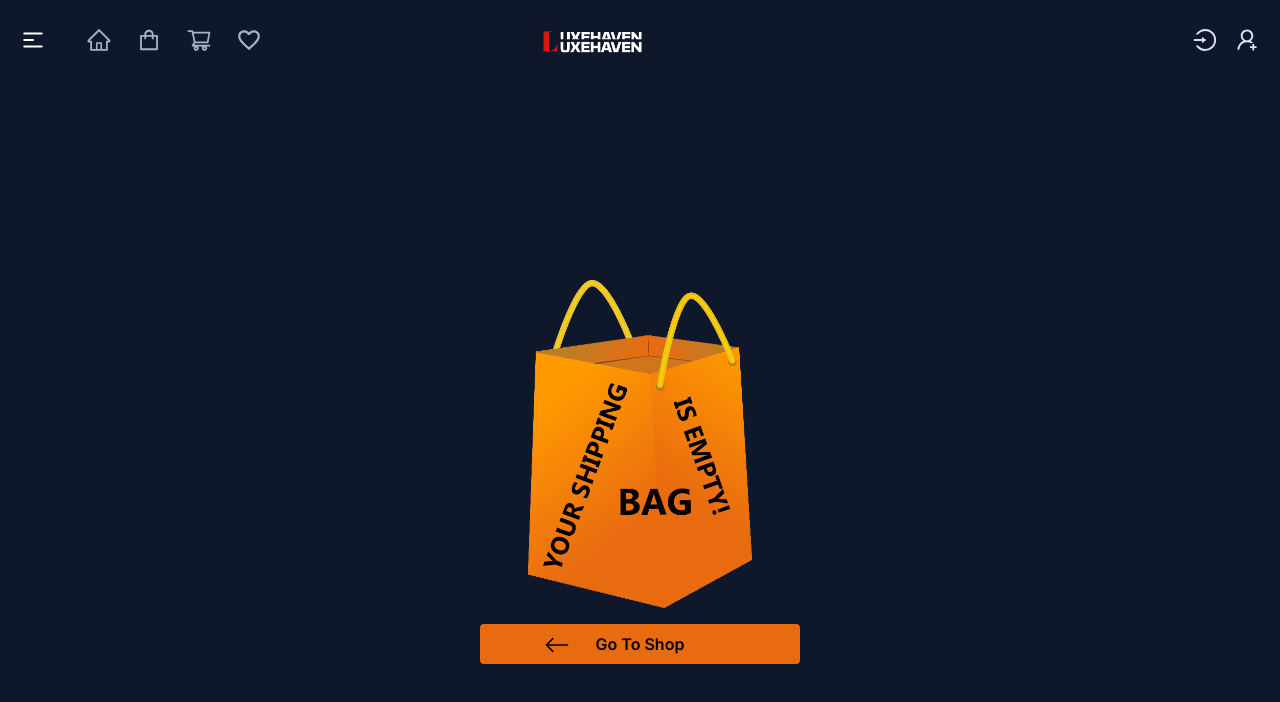
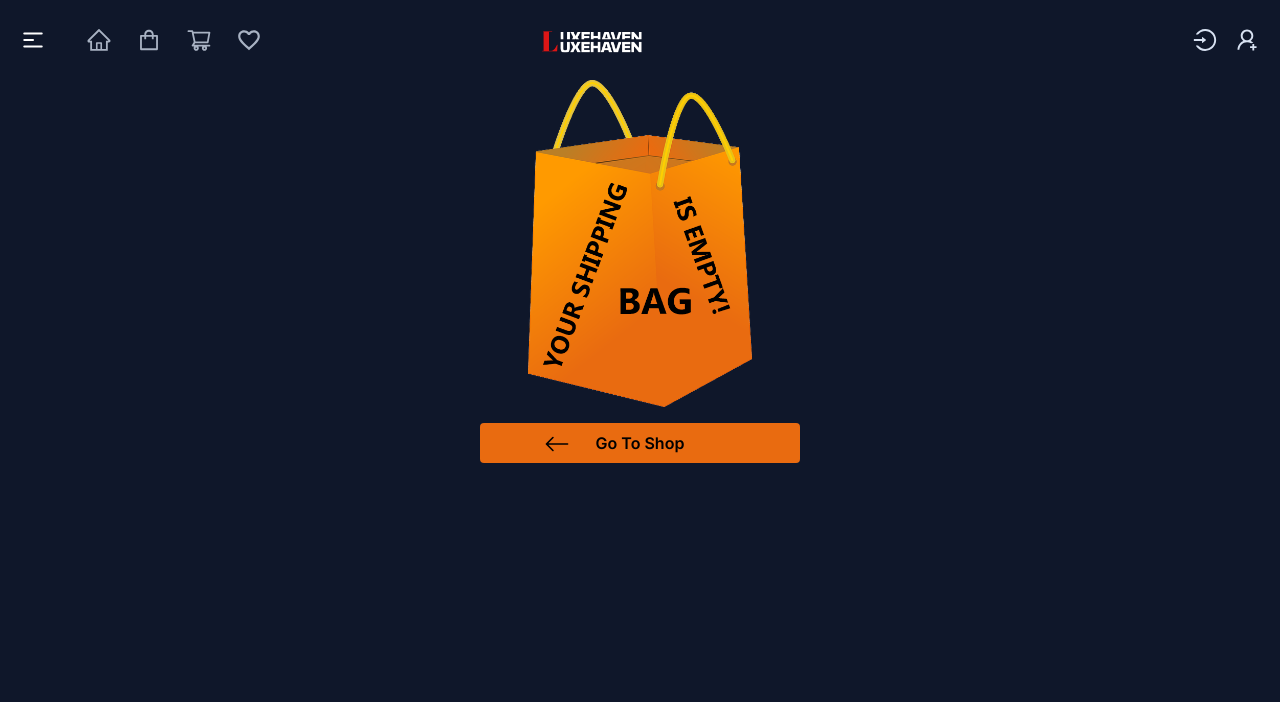
Before and after one commit to heamlk/LuxeHaven, a React (Vite) app in the folder frontend/: page /cart in a window 1280 px wide. Shown: the top 702 px of the page. Built offline with nearby package versions, Linux system fonts and the light colour scheme.

Commit message:
version-v1 features completed

```diff
--- a/frontend/src/pages/Admin/AdminMenu.jsx
+++ b/frontend/src/pages/Admin/AdminMenu.jsx
@@ -15,7 +15,7 @@ const AdminMenu = () => {
   };
 
   return (
-    <div className="">
+    <div>
       <ContentWrapper>
         <div>
           <button className={`rounded-lg`} onClick={toggleMenu}>
@@ -31,6 +31,7 @@ const AdminMenu = () => {
         </div>
       </ContentWrapper>
       <ContentWrapper>
+        <div className="relative">
           {isMenuOpen && (
             <section className="bg-[#000000] p-4 fixed top-[80px] right-6 2xl:right-[10%]">
               <ul className="list-none mt-2" onClick={toggleMenu}>
@@ -103,6 +104,7 @@ const AdminMenu = () => {
               </ul>
             </section>
           )}
+        </div>
       </ContentWrapper>
     </div>
   );
--- a/frontend/src/pages/Cart.jsx
+++ b/frontend/src/pages/Cart.jsx
@@ -29,7 +29,7 @@ const Cart = () => {
 
   return (
     <div className="bg-[#0F172A]">
-      <div className="container flex wrap mx-auto h-[100vh] w-full bg-[#0F172A]">
+      <div className="container flex wrap mx-auto min-h-screen w-full bg-[#0F172A]">
         {cartItems.length === 0 ? (
           <div className="flex justify-center items-center flex-col w-full h-full">
             <img src={EmptyBag} alt="EmptyBag" className="w-56" />
```
Lines whose indentation alone changed are shown as unchanged.
